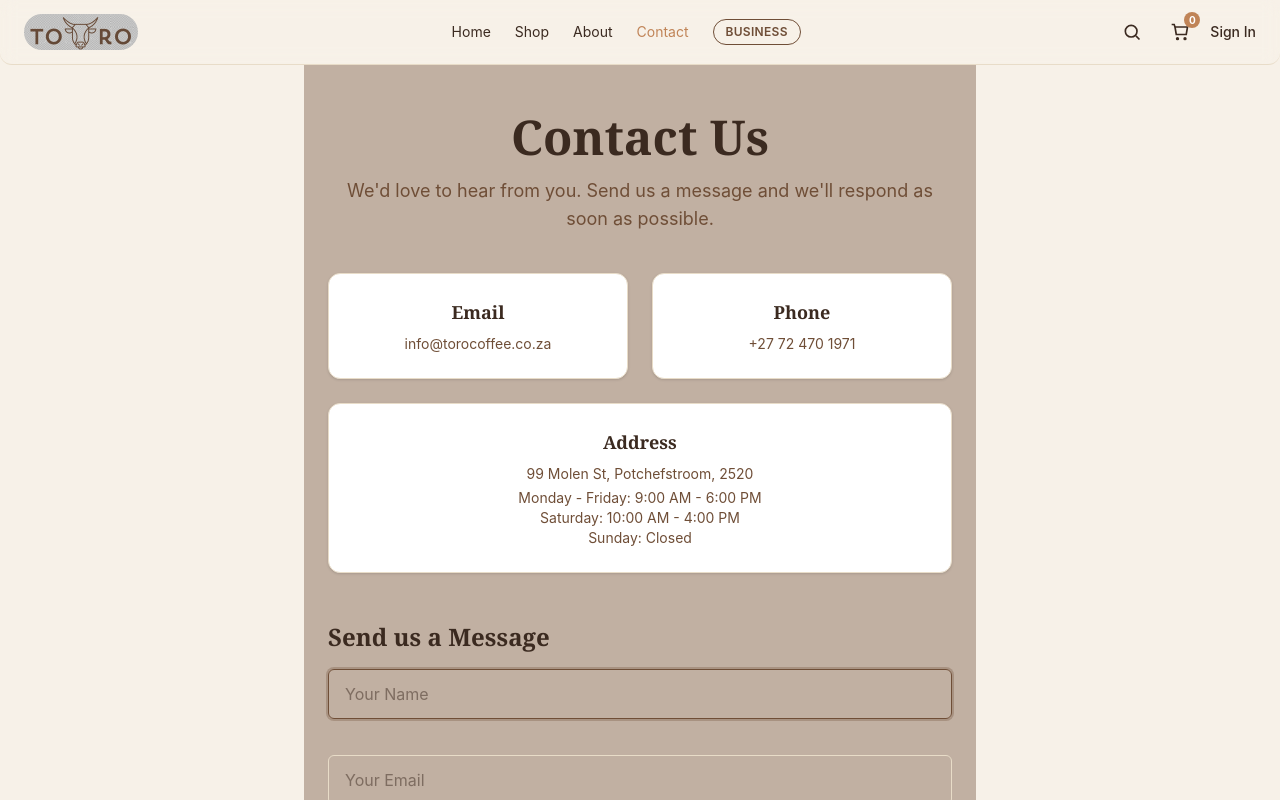
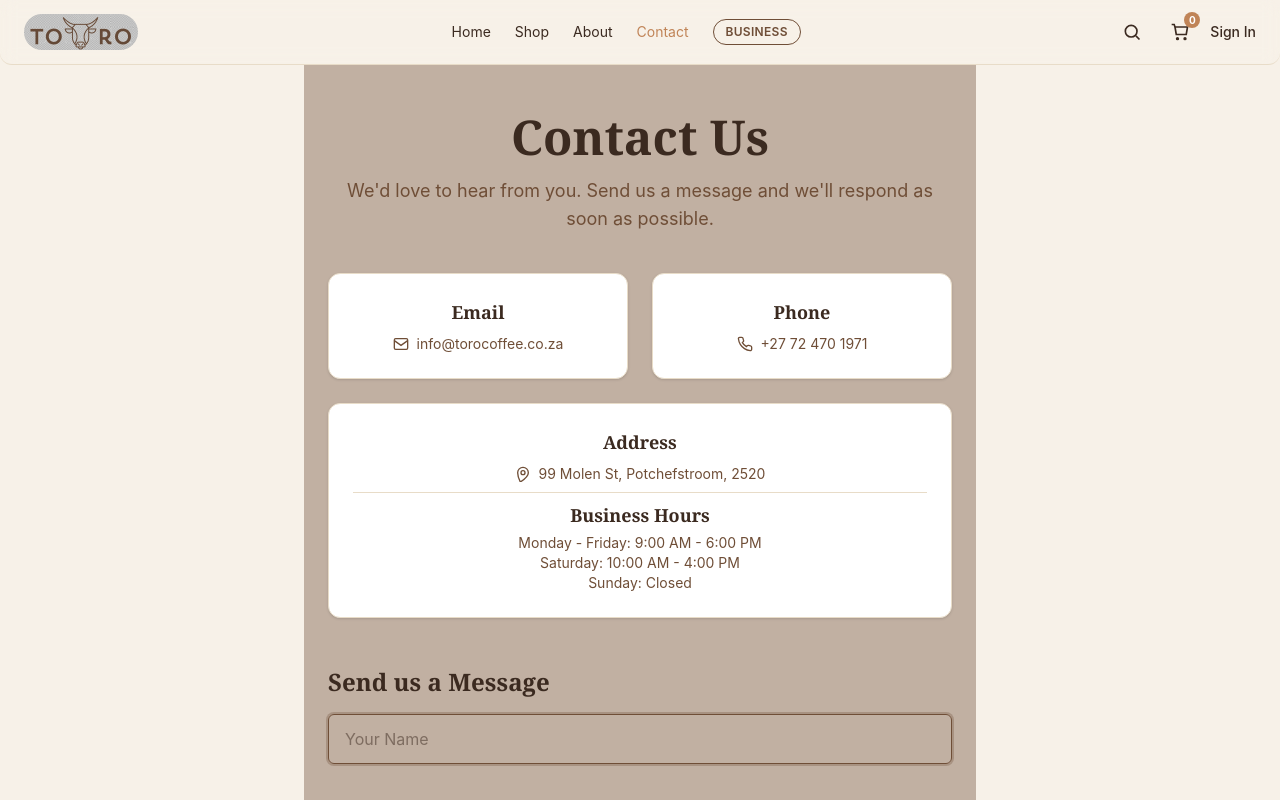
Before and after one commit to ThamiRoneo/company-project1-toro, a React (Vite) app: page /contact in a window 1280 px wide. Shown: the top 800 px of the page. Built offline with nearby package versions, Linux system fonts and the light colour scheme.

Commit message:
updated the address and business hours

```diff
--- a/src/pages/Contact.jsx
+++ b/src/pages/Contact.jsx
@@ -84,21 +84,28 @@ export default function Contact() {
           <h2 className="font-display text-lg font-semibold text-toro-espresso">
             Email
           </h2>
-          <p className="mt-2 text-sm text-toro-brown">info@torocoffee.co.za</p>
+          <p className="mt-2 flex items-center justify-center gap-2 text-sm text-toro-brown">
+            <MailIcon /> info@torocoffee.co.za
+          </p>
         </div>
         <div className="rounded-toro border border-toro-sand bg-white p-6 shadow-sm">
           <h2 className="font-display text-lg font-semibold text-toro-espresso">
             Phone
           </h2>
-          <p className="mt-2 text-sm text-toro-brown">+27 72 470 1971</p>
+          <p className="mt-2 flex items-center justify-center gap-2 text-sm text-toro-brown">
+            <PhoneIcon /> +27 72 470 1971
+          </p>
         </div>
         <div className="rounded-toro border border-toro-sand bg-white p-6 shadow-sm sm:col-span-2">
           <h2 className="font-display text-lg font-semibold text-toro-espresso">
             Address
           </h2>
-          <p className="mt-2 text-sm text-toro-brown">
-            99 Molen St, Potchefstroom, 2520
+          <p className="mt-2 flex items-center justify-center gap-2 text-sm text-toro-brown pb-2">
+            <MapPinIcon /> 99 Molen St, Potchefstroom, 2520
           </p>
+          <h2 className="font-display text-lg font-semibold text-toro-espresso border-t border-toro-sand pt-2">
+            Business Hours
+          </h2>
           <p className="mt-1 text-sm text-toro-brown">
             Monday - Friday: 9:00 AM - 6:00 PM
             <br />
@@ -179,3 +186,29 @@ export default function Contact() {
     </div>
   );
 }
+
+function MailIcon() {
+  return (
+    <svg width="16" height="16" viewBox="0 0 24 24" fill="none" stroke="currentColor" strokeWidth="2" className="shrink-0 text-toro-brown">
+      <rect x="2" y="4" width="20" height="16" rx="2" />
+      <path d="m22 7-10 7L2 7" />
+    </svg>
+  );
+}
+
+function PhoneIcon() {
+  return (
+    <svg width="16" height="16" viewBox="0 0 24 24" fill="none" stroke="currentColor" strokeWidth="2" className="shrink-0 text-toro-brown">
+      <path d="M22 16.92v3a2 2 0 0 1-2.18 2 19.79 19.79 0 0 1-8.63-3.07 19.5 19.5 0 0 1-6-6 19.79 19.79 0 0 1-3.07-8.67A2 2 0 0 1 4.11 2h3a2 2 0 0 1 2 1.72 12.84 12.84 0 0 0 .7 2.81 2 2 0 0 1-.45 2.11L8.09 9.91a16 16 0 0 0 6 6l1.27-1.27a2 2 0 0 1 2.11-.45 12.84 12.84 0 0 0 2.81.7A2 2 0 0 1 22 16.92z" />
+    </svg>
+  );
+}
+
+function MapPinIcon() {
+  return (
+    <svg width="16" height="16" viewBox="0 0 24 24" fill="none" stroke="currentColor" strokeWidth="2" className="shrink-0 text-toro-brown">
+      <path d="M20 10c0 6-12 14-12 14S4 16 4 10a8 8 0 0 1 16 0z" />
+      <circle cx="12" cy="10" r="3" />
+    </svg>
+  );
+}
```
